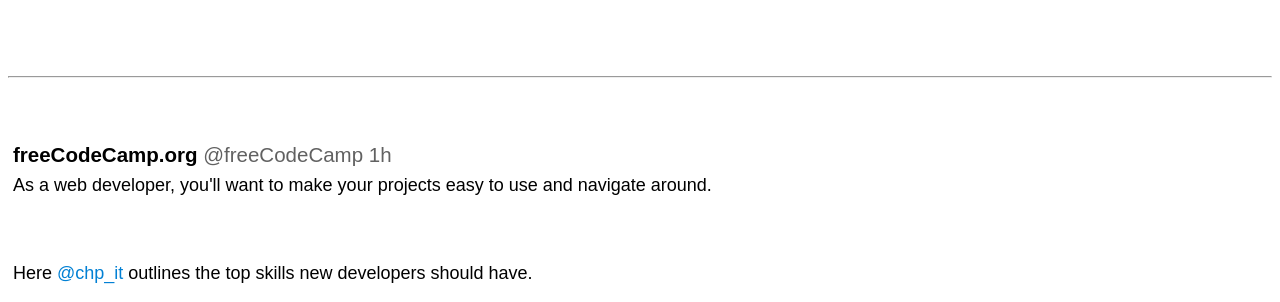
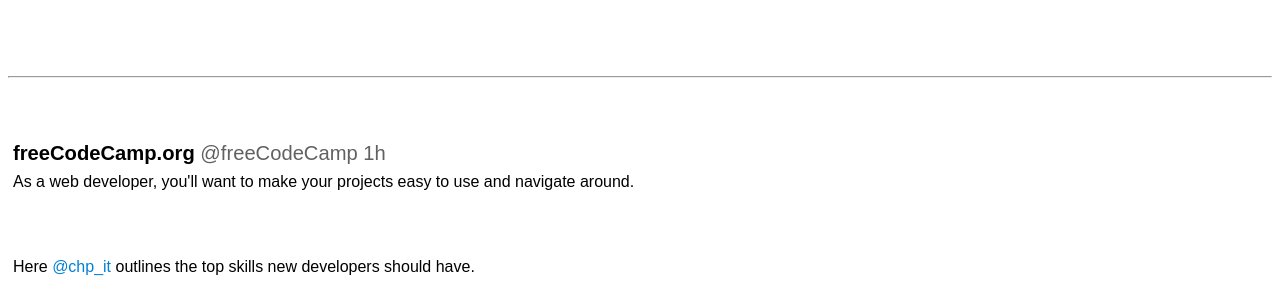
Before and after one commit to Gracyglobal/SuperSimple.Dev_Text-Styling-exercise2, a plain HTML site: page index.html in a window 1280 px wide. Shown: the part 735-1037 px from the top of the page. Drawn offline with Linux system fonts and the light colour scheme.

Commit message:
Text Styling exercise 2

```diff
--- a/index.html
+++ b/index.html
@@ -148,7 +148,7 @@
 
     .freecodecamp{
       margin-bottom: 8px;
-      font-size: 20.5px;
+      font-size: 20.2px;
       text-align: left;
       margin-left: 5px;
     }
@@ -162,8 +162,8 @@
     }
 
     .developer{
-      font-size: 18px;
-      width: 880px;
+      font-size: 16px;
+      width: 940px;
       margin-top: 0;
       margin-bottom: 67px;
       text-align: left;
@@ -171,9 +171,9 @@
     }
 
     .chp_it{
-      font-size: 18px;
+      font-size: 16px;
       margin-top: 0;
-      width: 880px;
+      width: 940px;
       text-align: left;
       margin-left: 5px;
     }
```
